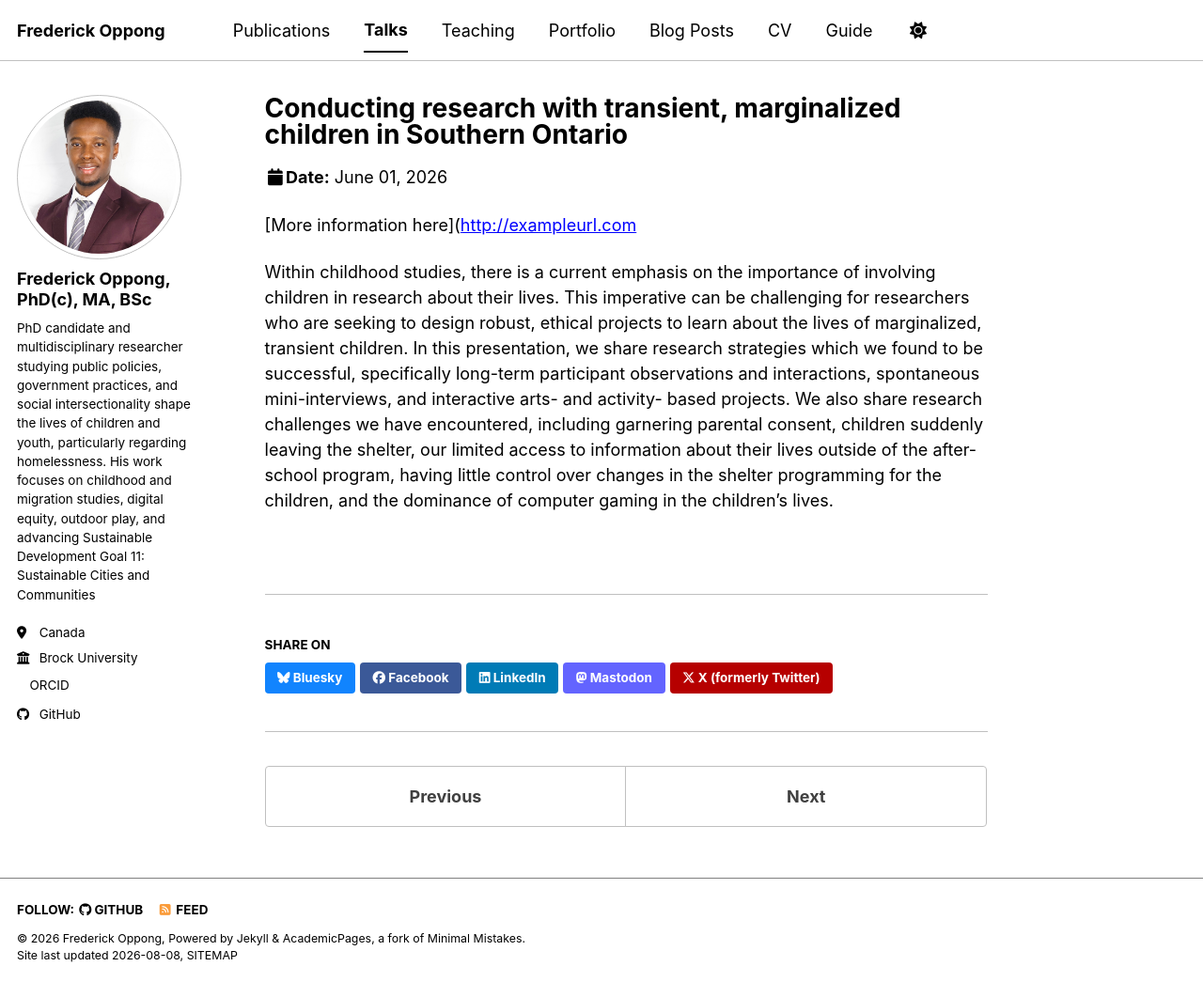
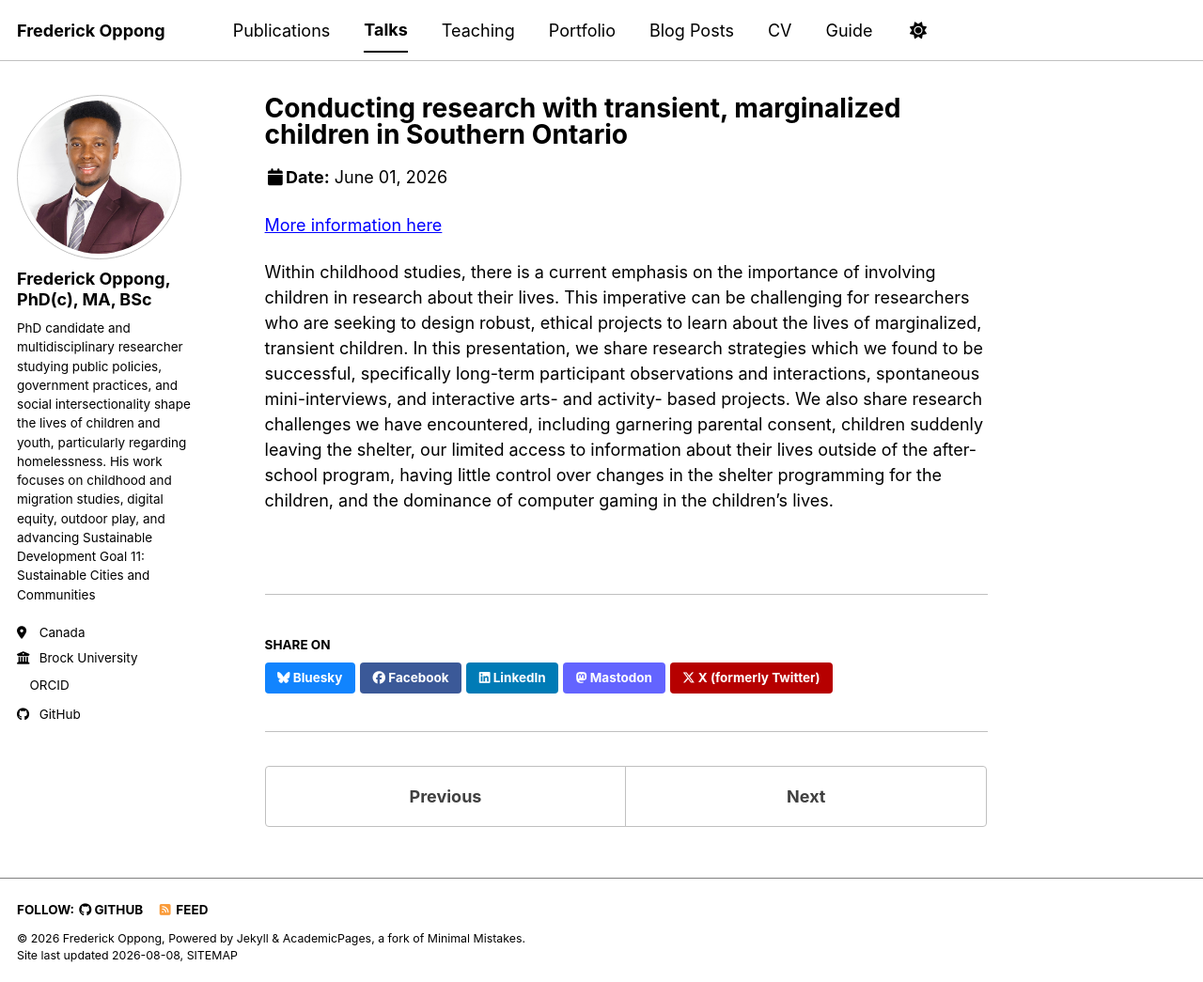
Before and after one commit to frederickoppong/frederickoppong.github.io, a Jekyll site: the page built from _talks/2013-03-01-tutorial-1.md, in a window 1280 px wide and 1045 px high. Shown: the whole window at 94% size. Built offline with Jekyll 4.4.1, drawn with Linux system fonts in a browser that asks for light colours; a style sheet for code colours, icons or effects is not loaded; some of the changed lines change nothing that is shown.

Commit message:
Update 2013-03-01-tutorial-1.md

```diff
--- a/_talks/2013-03-01-tutorial-1.md
+++ b/_talks/2013-03-01-tutorial-1.md
@@ -8,6 +8,6 @@ date: 2026-06-01
 location: "Dalhousie University, Halifax, NS"
 ---
 
-[More information here]([http://exampleurl.com](https://event.fourwaves.com/2026-csa-scs-annual-conference/abstracts/107309e0-5dd2-44c6-8707-b21ebd4f5aa4)
+[More information here]([https://event.fourwaves.com/2026-csa-scs-annual-conference/abstracts/107309e0-5dd2-44c6-8707-b21ebd4f5aa4)
 
 Within childhood studies, there is a current emphasis on the importance of involving children in research about their lives. This imperative can be challenging for researchers who are seeking to design robust, ethical projects to learn about the lives of marginalized, transient children. In this presentation, we share research strategies which we found to be successful, specifically long-term participant observations and interactions, spontaneous mini-interviews, and interactive arts- and activity- based projects. We also share research challenges we have encountered, including garnering parental consent, children suddenly leaving the shelter, our limited access to information about their lives outside of the after-school program, having little control over changes in the shelter programming for the children, and the dominance of computer gaming in the children’s lives.
```
